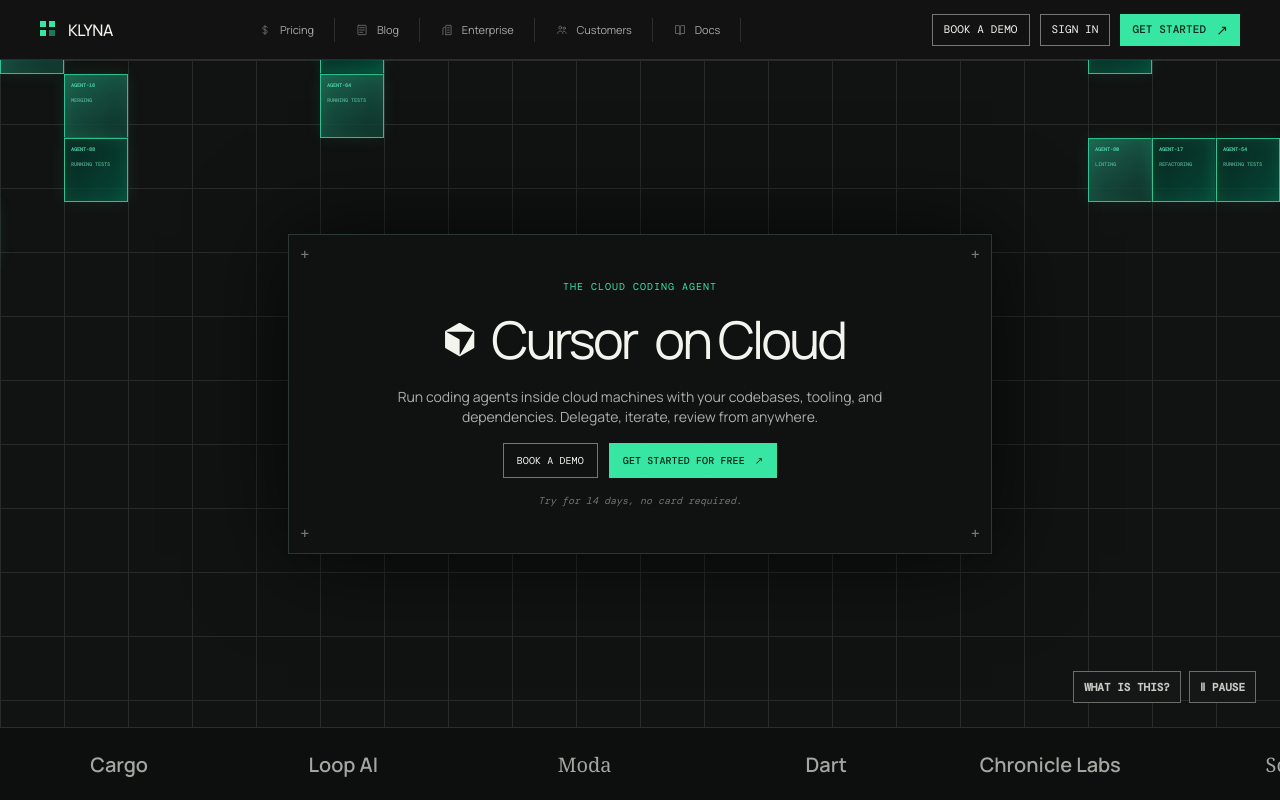
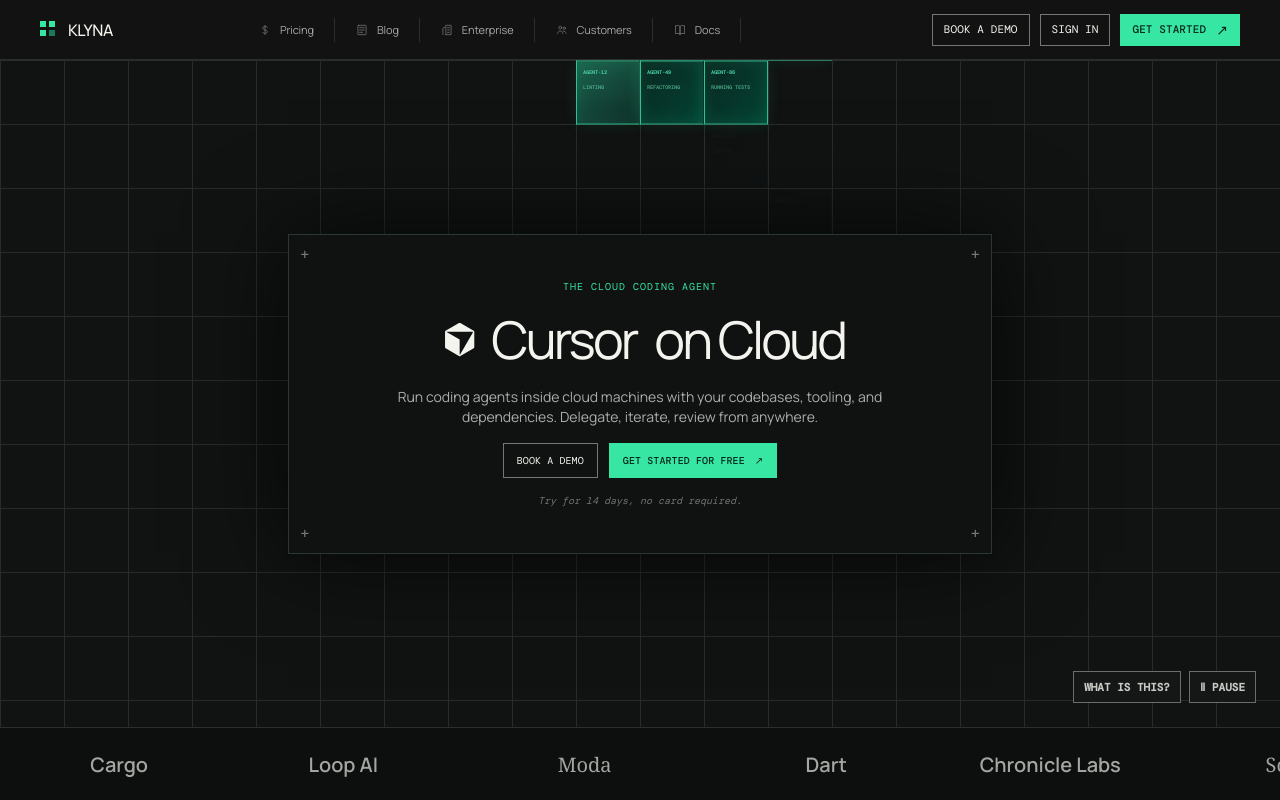
Before and after one commit to peterish8/klyna-landing, a Next.js app: page / in a window 1280 px wide. Shown: the top 800 px of the page. Built offline with nearby package versions, Linux system fonts and the light colour scheme.

Commit message:
Align and refresh hero agent field

```diff
--- a/src/app/globals.css
+++ b/src/app/globals.css
@@ -215,7 +215,7 @@
   grid-template-rows: repeat(160, var(--hero-cell-size));
   align-content: start;
   justify-content: start;
-  transform: translate(-50%, -50%);
+  transform: translate(calc(-50% + var(--grid-x-shift, 0px)), calc(-50% + var(--grid-y-shift, 0px)));
   opacity: 1;
   cursor: crosshair;
 }
@@ -367,7 +367,7 @@
   }
   .hero { min-height: 620px; padding: 0; }
   .agent-field {
-    --hero-cell-size: 55px;
+    --hero-cell-size: 64px;
     width: calc(256 * var(--hero-cell-size));
     height: calc(160 * var(--hero-cell-size));
     grid-template-columns: repeat(256, var(--hero-cell-size));
--- a/src/app/page.tsx
+++ b/src/app/page.tsx
@@ -1,6 +1,6 @@
 "use client";
 
-import { useEffect, useState, type PointerEvent } from "react";
+import { useEffect, useRef, useState, type CSSProperties, type PointerEvent } from "react";
 
 const integrations = ["Mintlify", "Knowunity", "Composio", "Cargo", "Loop AI", "Moda", "Dart", "Chronicle Labs", "Sorce", "Taiga", "Trellis", "Hyperspell", "Totalis", "Parrot"];
 const heroAgents = ["Claude Code", "Codex", "Opencode", "Cursor", "Pi", "DeepSeek", "Kimi", "Muse Code"];
@@ -53,8 +53,29 @@
 
 const glider: LifePattern = [[0, 1], [1, 2], [2, 0], [2, 1], [2, 2]];
 const blinker: LifePattern = [[0, 0], [0, 1], [0, 2]];
-const beacon: LifePattern = [[0, 0], [0, 1], [1, 0], [1, 1], [2, 2], [2, 3], [3, 2], [3, 3]];
 const toad: LifePattern = [[0, 1], [0, 2], [0, 3], [1, 0], [1, 1], [1, 2]];
+const movingPatterns = [glider, blinker, toad] as const;
+
+function movingSeeds(seed: number) {
+  let value = (seed + 1) * 1664525 + 1013904223;
+  const nextRandom = () => {
+    value = (value * 1664525 + 1013904223) >>> 0;
+    return value / 4294967296;
+  };
+  const cells = new Set<string>();
+  movingPatterns.forEach((pattern, index) => {
+    const row = 64 + Math.floor(nextRandom() * 30);
+    const column = 104 + Math.floor(nextRandom() * 48);
+    pattern.forEach(([rowOffset, columnOffset]) => {
+      cells.add(lifeCellKey(row + rowOffset, column + columnOffset));
+    });
+    if (index === movingPatterns.length - 1) {
+      const extraColumn = 104 + Math.floor(nextRandom() * 48);
+      cells.add(lifeCellKey(70 + Math.floor(nextRandom() * 24), extraColumn));
+    }
+  });
+  return cells;
+}
 
 const initialLifeCells = (() => {
   const cells = new Set<string>();
@@ -76,11 +97,9 @@
   place(75, 135, blinker);
   place(66, 109, glider);
   place(66, 135, toad);
-  place(79, 113, beacon);
   place(88, 101, glider);
   place(88, 146, glider);
   place(98, 116, toad);
-  place(98, 137, beacon);
   place(107, 126, blinker);
 
   return cells;
@@ -189,13 +208,36 @@
   const [whatIsOpen, setWhatIsOpen] = useState(false);
   const [environment, setEnvironment] = useState(0);
   const [openFaq, setOpenFaq] = useState(0);
+  const lifeGeneration = useRef(0);
+  const [fieldAlignment, setFieldAlignment] = useState({ x: 0, y: 0 });
+
+  useEffect(() => {
+    const alignFieldToGrid = () => {
+      const hero = document.querySelector<HTMLElement>(".hero");
+      const field = document.querySelector<HTMLElement>(".agent-field");
+      if (!hero || !field) return;
+      const heroBounds = hero.getBoundingClientRect();
+      const fieldBounds = field.getBoundingClientRect();
+      const remainder = (value: number) => ((value % HERO_CELL_SIZE) + HERO_CELL_SIZE) % HERO_CELL_SIZE;
+      setFieldAlignment({
+        x: -remainder(fieldBounds.left - heroBounds.left),
+        y: -remainder(fieldBounds.top - heroBounds.top),
+      });
+    };
+    alignFieldToGrid();
+    window.addEventListener("resize", alignFieldToGrid);
+    return () => window.removeEventListener("resize", alignFieldToGrid);
+  }, []);
 
   useEffect(() => {
     if (fieldPaused) return;
     const timer = window.setInterval(() => {
       setLiveCells((current) => {
         setPreviousLifeCells(current);
-        return evolveLife(current);
+        const generation = lifeGeneration.current;
+        lifeGeneration.current += 1;
+        const evolved = evolveLife(current);
+        return generation % 4 === 0 || evolved.size < 14 ? movingSeeds(generation) : evolved;
       });
     }, 1333);
     return () => window.clearInterval(timer);
@@ -264,7 +306,7 @@
 
       <div className="hero-shell">
       <section className="hero" id="top">
-        <div className={`agent-field ${fieldPaused ? "paused" : ""}`} role="grid" aria-label="Interactive Conway's Game of Life agent field" onPointerDown={toggleLifeCell}>{Array.from(visibleLifeCells, (cell) => { const [rowText, columnText] = cell.split(":"); const row = Number(rowText); const column = Number(columnText); const active = liveCells.has(cell); const rightEdge = !liveCells.has(lifeCellKey(row, (column + 1) % HERO_GRID_COLUMNS)); const bottomEdge = !liveCells.has(lifeCellKey((row + 1) % HERO_GRID_ROWS, column)); const index = row * HERO_GRID_COLUMNS + column; const statuses = ["CODING", "LINTING", "REFACTORING", "RUNNING TESTS", "DEPLOYING", "MERGING"]; return <span key={cell} role="gridcell" aria-label={`Agent ${String((37 * index + 13) % 100).padStart(2, "0")}, ${statuses[index % statuses.length]}`} className={`field-cell ${active ? "active" : "fading"} ${rightEdge ? "has-right-edge" : ""} ${bottomEdge ? "has-bottom-edge" : ""}`} style={{ gridColumn: column + 1, gridRow: row + 1 }}><b>AGENT-{String((37 * index + 13) % 100).padStart(2, "0")}</b><i>{statuses[index % statuses.length]}</i></span>; })}</div>
+        <div className={`agent-field ${fieldPaused ? "paused" : ""}`} role="grid" aria-label="Interactive Conway's Game of Life agent field" onPointerDown={toggleLifeCell} style={{ "--grid-x-shift": `${fieldAlignment.x}px`, "--grid-y-shift": `${fieldAlignment.y}px` } as CSSProperties}>{Array.from(visibleLifeCells, (cell) => { const [rowText, columnText] = cell.split(":"); const row = Number(rowText); const column = Number(columnText); const active = liveCells.has(cell); const rightEdge = !liveCells.has(lifeCellKey(row, (column + 1) % HERO_GRID_COLUMNS)); const bottomEdge = !liveCells.has(lifeCellKey((row + 1) % HERO_GRID_ROWS, column)); const index = row * HERO_GRID_COLUMNS + column; const statuses = ["CODING", "LINTING", "REFACTORING", "RUNNING TESTS", "DEPLOYING", "MERGING"]; return <span key={cell} role="gridcell" aria-label={`Agent ${String((37 * index + 13) % 100).padStart(2, "0")}, ${statuses[index % statuses.length]}`} className={`field-cell ${active ? "active" : "fading"} ${rightEdge ? "has-right-edge" : ""} ${bottomEdge ? "has-bottom-edge" : ""}`} style={{ gridColumn: column + 1, gridRow: row + 1 }}><b>AGENT-{String((37 * index + 13) % 100).padStart(2, "0")}</b><i>{statuses[index % statuses.length]}</i></span>; })}</div>
         <div className="hero-panel hero-intro" data-reveal>
           <span className="corner top-left">+</span><span className="corner top-right">+</span><span className="corner bottom-left">+</span><span className="corner bottom-right">+</span>
           <p className="eyebrow hero-intro-item">THE CLOUD CODING AGENT</p>
```
Also changed, not shown: 1 other file (tests, documents, lock files or other folders).
